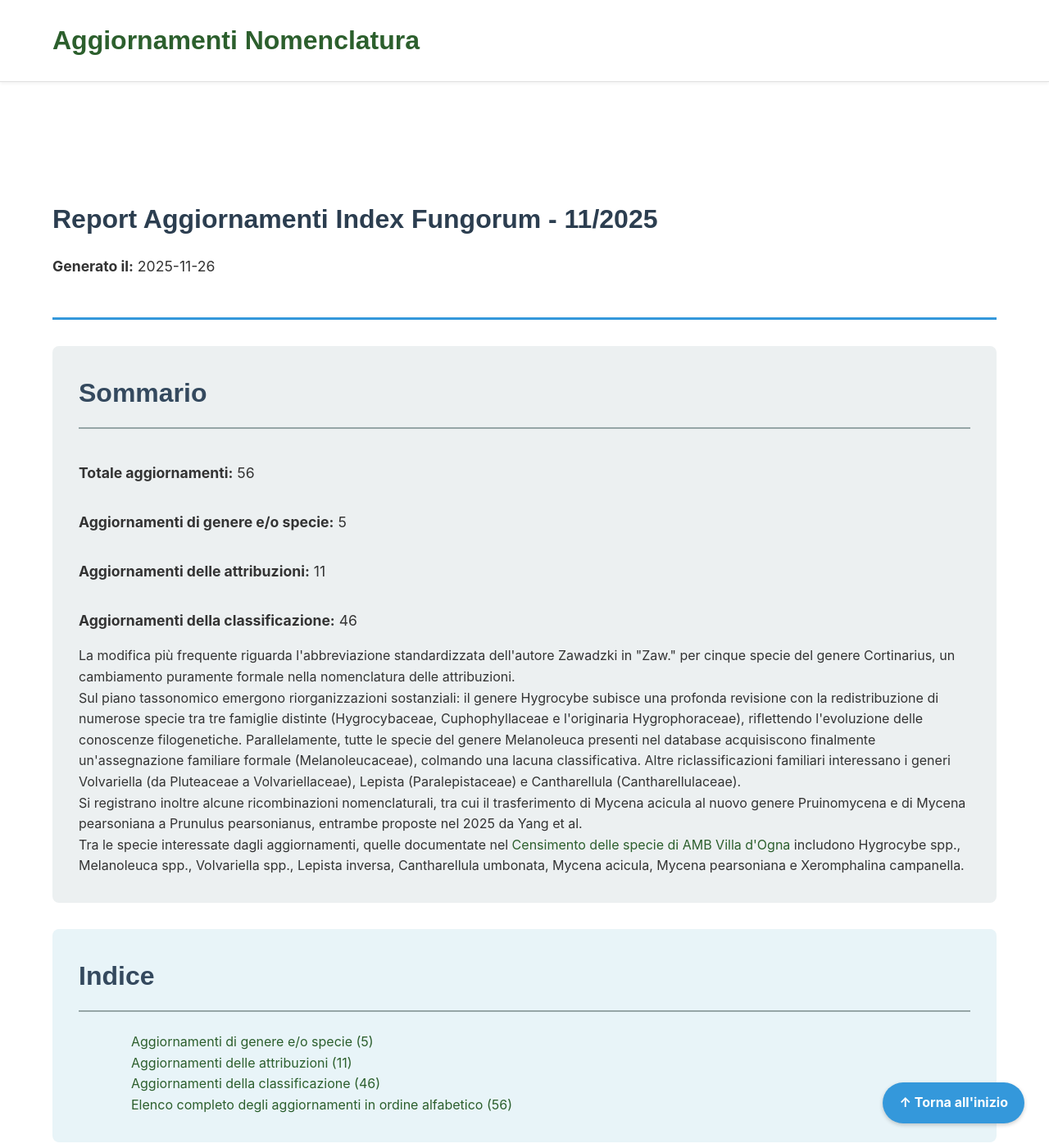
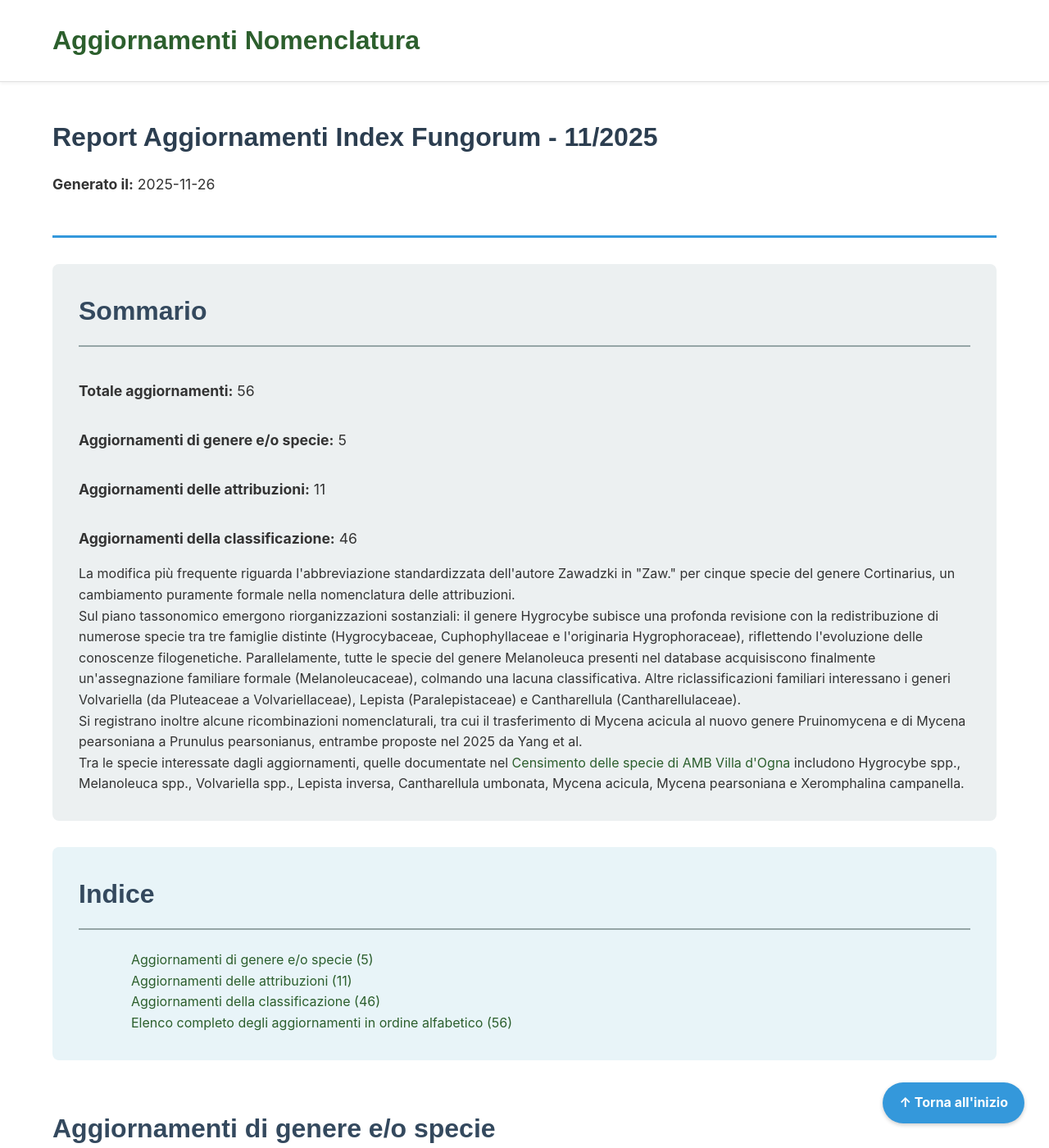
Before and after one commit to ambvilladogna/Aggiornamenti-Index-Fungorum, a Jekyll site: the page built from _reports/2025-11-aggiornamenti-Index-Fungorum.html, in a window 1280 px wide and 1400 px high. Shown: the whole window at 82% size. Built offline with Jekyll 4.4.1, drawn with Linux system fonts in a browser that asks for light colours.

Commit message:
fixing header resize and scroll to top

```diff
--- a/_layouts/report.html
+++ b/_layouts/report.html
@@ -18,12 +18,9 @@
 <body>
     {% include header.html %}
 
-    <main>
-        <a id="top"></a>
-        <div class="container">
-            {{ content }}
-        </div>
-    </main>
+    <div id="top" class="container">
+        {{ content }}
+    </div>
 
     <!-- Floating nav -->
     <a href="#top" class="back-to-top">↑ Torna all'inizio</a>
--- a/shared/css/reset.css
+++ b/shared/css/reset.css
@@ -2,6 +2,11 @@
     margin: 0;
     padding: 0;
     box-sizing: border-box;
+}
+
+html {
+    scroll-behavior: smooth;
+    scroll-padding-top: var(--header-height);
 }
 
 body {
@@ -10,10 +15,6 @@
     line-height: var(--line-height-base);
     color: var(--color-text);
     background-color: var(--color-bg);
-}
-
-main {
-    padding-top: var(--header-height);
 }
 
 a {
--- a/shared/js/common.js
+++ b/shared/js/common.js
@@ -26,3 +26,12 @@
 
 // Update on window resize
 window.addEventListener('resize', updateHeaderHeight);
+
+// Handle back-to-top button with proper offset
+document.querySelector('.back-to-top')?.addEventListener('click', (e) => {
+    e.preventDefault();
+    window.scrollTo({
+        top: 0,
+        behavior: 'smooth'
+    });
+});
```
Also changed, not shown: 4 other files.
